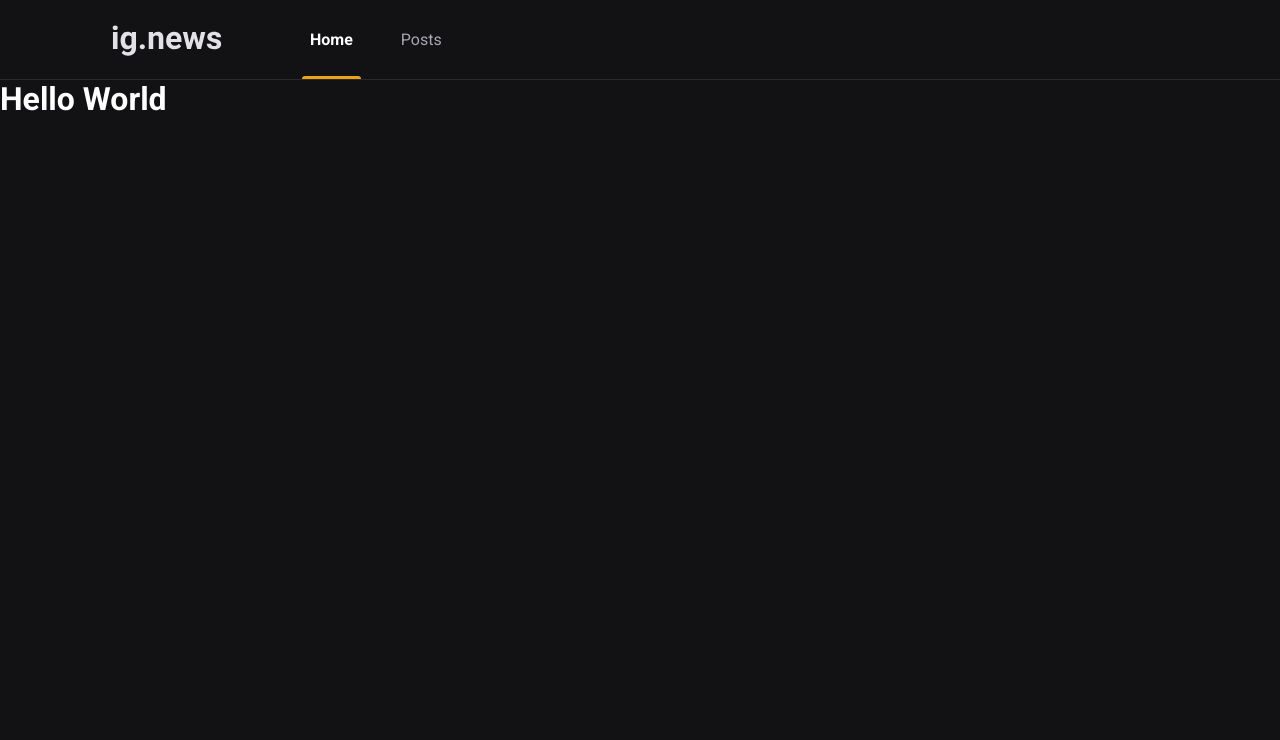
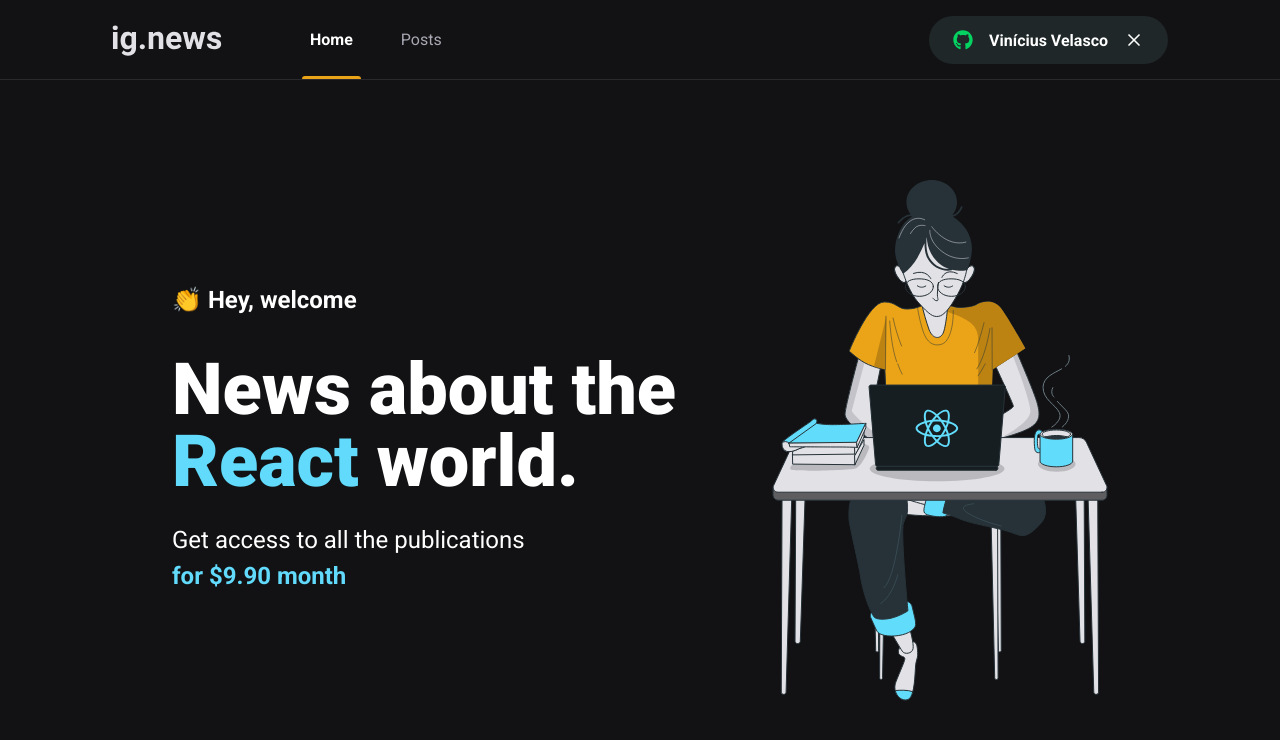
Before and after one commit to viniciusvelasco/reactjs, a Next.js app in the folder ignews/: page / in a window 1280 px wide. Shown: the top 740 px of the page. Built offline with nearby package versions, Linux system fonts and the light colour scheme.

Commit message:
Criação da tela main

```diff
--- a/ignews/package.json
+++ b/ignews/package.json
@@ -12,6 +12,7 @@
     "next": "12.1.6",
     "react": "18.1.0",
     "react-dom": "18.1.0",
+    "react-icons": "^4.3.1",
     "sass": "^1.52.1"
   },
   "devDependencies": {
--- a/ignews/src/components/Header/index.tsx
+++ b/ignews/src/components/Header/index.tsx
@@ -1,3 +1,4 @@
+import { SignInButton } from '../SignInButton';
 import styles from './styles.module.scss';
 export function Header() {
     return (
@@ -8,6 +9,7 @@
                     <a className={styles.active}>Home</a>
                     <a>Posts</a>
                 </nav>
+                <SignInButton />
             </div>
         </header>
     );
--- a/ignews/src/components/Header/styles.module.scss
+++ b/ignews/src/components/Header/styles.module.scss
@@ -51,4 +51,8 @@
             }
         }
     }
+
+    button {
+        margin-left: auto;
+    }
 }
--- /dev/null
+++ b/ignews/src/components/SignInButton/index.tsx
@@ -0,0 +1,25 @@
+import { FaGithub } from 'react-icons/fa';
+import { FiX } from 'react-icons/fi';
+import styles from './styles.module.scss';
+
+export function SignInButton() {
+    const isUserLoggedIn = true;
+    return isUserLoggedIn ? (
+        <button
+            type="button"
+            className={styles.signInButton}
+        >
+            <FaGithub color='#04d361' />
+            Vinícius Velasco
+            <FiX color='##737380' className={styles.closeIcon} />
+        </button>
+    ) : (
+        <button
+            type="button"
+            className={styles.signInButton}
+        >
+            <FaGithub color='#eba417' />
+            Sign in with Github
+        </button>
+    );
+}
--- /dev/null
+++ b/ignews/src/components/SignInButton/styles.module.scss
@@ -0,0 +1,33 @@
+.signInButton {
+    height: 3rem;
+    border-radius: 3rem;
+    background: var(--gray-850);
+    border: 0;
+    padding: 0 1.5rem;
+
+    display: flex;
+    align-items: center;
+    justify-content: center;
+
+    color: var(--white);
+    font-weight: bold;
+
+    svg {
+        width: 20px;
+        height: 20px;
+    }
+
+    svg:first-child {
+        margin-right: 1rem;
+    }
+
+    svg.closeIcon {
+        margin-left: 1rem;
+    }
+
+    transition: filter 0.2s;
+
+    &:hover {
+        filter: brightness(0.8);
+    }
+}
--- /dev/null
+++ b/ignews/src/pages/home.module.scss
@@ -0,0 +1,41 @@
+.contentContainer {
+    max-width: 1120px;
+    margin: 0 auto;
+    padding: 0 2rem;
+    height: calc(100vh - 5rem);
+
+    display: flex;
+    align-items: center;
+    justify-content: center;
+}
+
+.hero {
+    max-width: 600px;
+
+    >span {
+        font-size: 1.5rem;
+        font-weight: bold;
+    }
+
+    h1 {
+        font-size: 4.5rem;
+        line-height: 4.5rem;
+        font-weight: 900;
+        margin-top: 2.5rem;
+
+        span {
+            color: var(--cyan-500);
+        }
+    }
+
+    p {
+        font-size: 1.5rem;
+        line-height: 2.25rem;
+        margin-top: 1.5rem;
+
+        span {
+            color: var(--cyan-500);
+            font-weight: bold;
+        }
+    }
+}
--- a/ignews/src/pages/index.tsx
+++ b/ignews/src/pages/index.tsx
@@ -1,14 +1,23 @@
 import Head from 'next/head';
+import styles from './home.module.scss';
 
 export default function Home() {
   return (
     <>
       <Head>
-        <title>Inicio | ig.news</title>
+        <title>Home | ig.news</title>
       </Head>
-      <h1>
-        Hello World
-      </h1>
+      <main className={styles.contentContainer}>
+        <section className={styles.hero}>
+          <span>👏 Hey, welcome</span>
+          <h1>News about the <span>React</span> world.</h1>
+          <p>
+            Get access to all the publications <br />
+            <span>for $9.90 month</span>
+          </p>
+        </section>
+        <img src="/images/avatar.svg" alt="Girl coding" />
+      </main>
     </>
   )
 }
--- a/ignews/src/styles/global.scss
+++ b/ignews/src/styles/global.scss
@@ -10,6 +10,7 @@
     --gray-100: #e1e1e6;
     --gray-300: #a8a8b3;
     --gray-800: #29292e;
+    --gray-850: #1f2729;
     --gray-900: #121214;
 
     --cyan-500: #61dafb;
```
Also changed, not shown: 1 other file (tests, documents, lock files or other folders).
